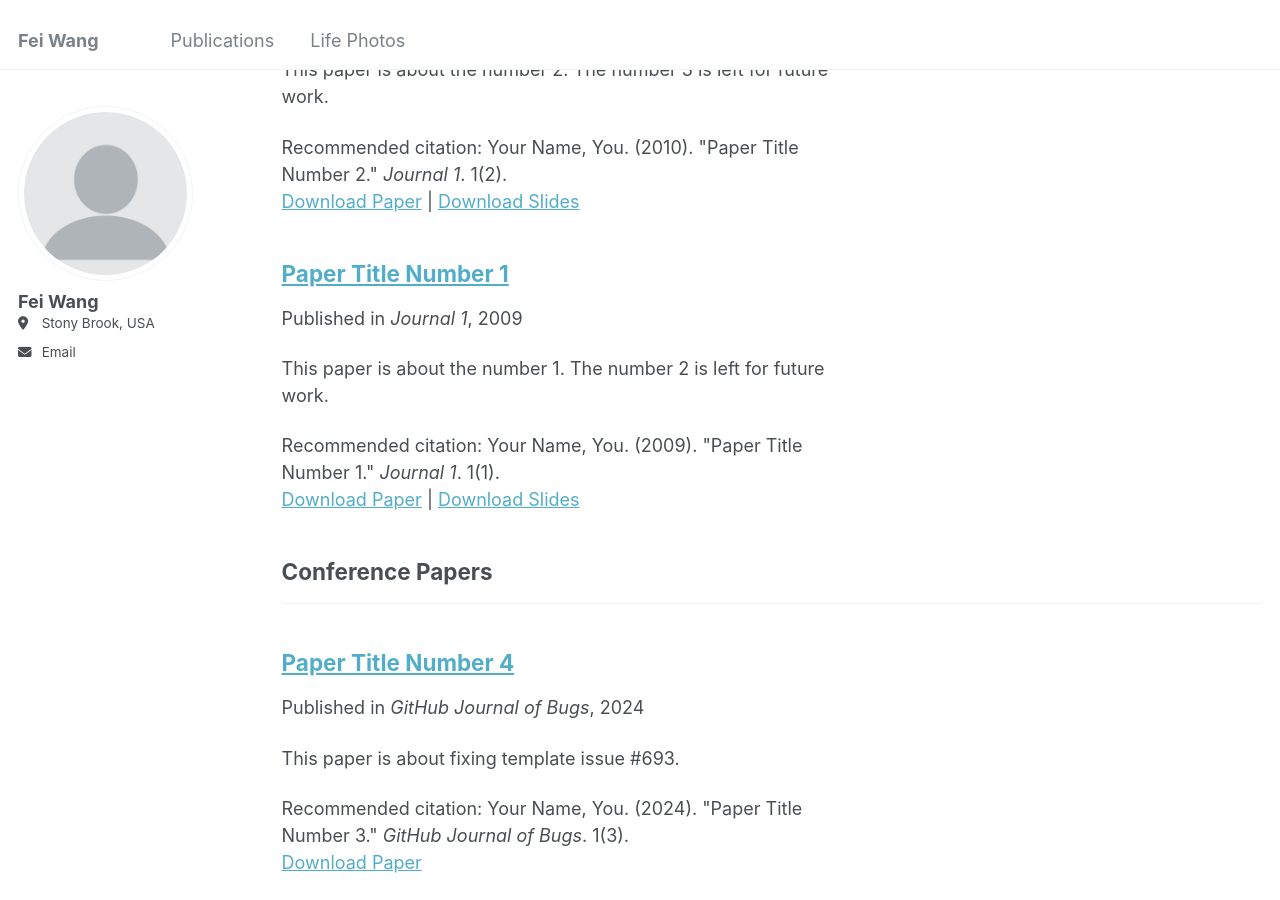
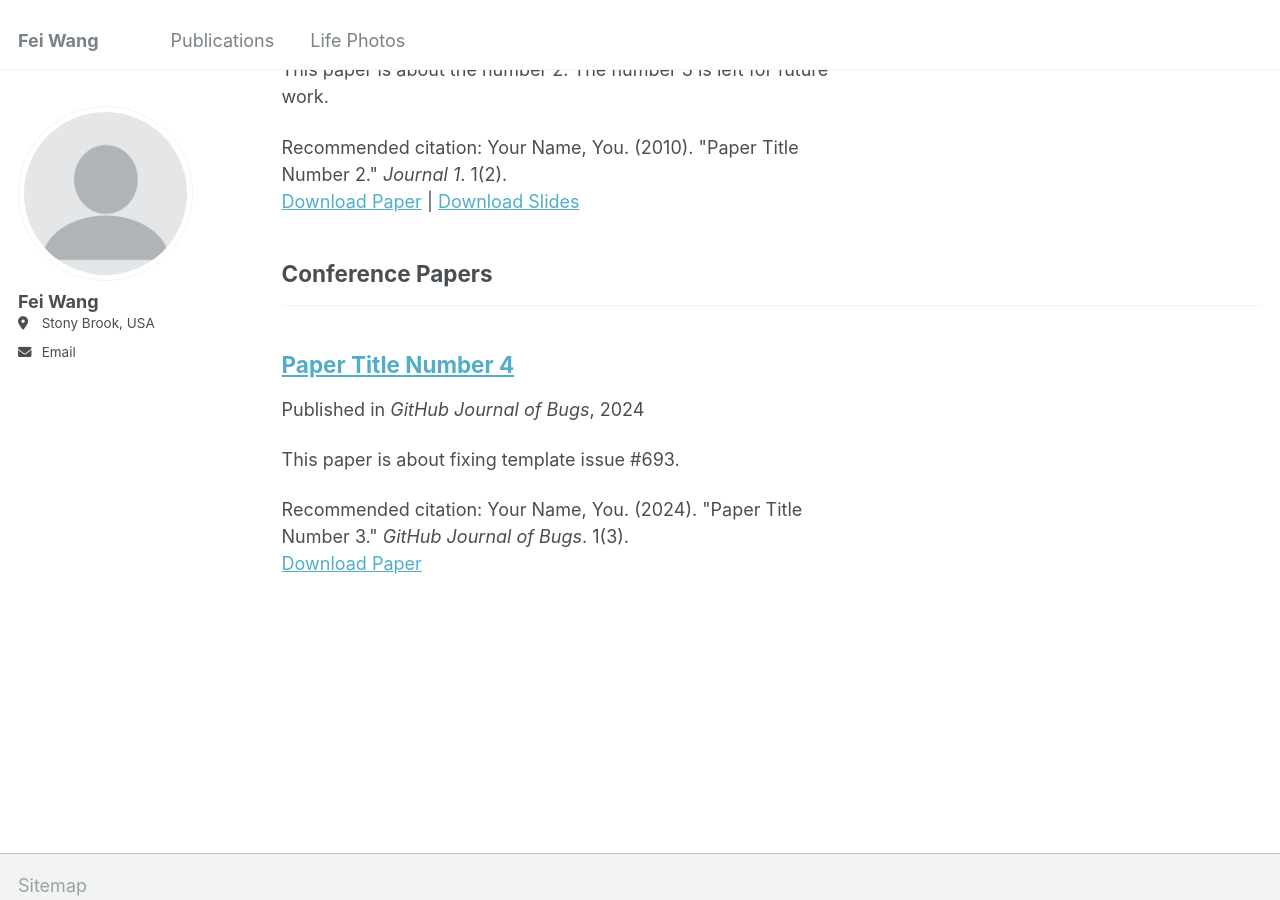
Before and after one commit to feiwang2004/feiwang2004.github.io, a Jekyll site: the page built from _pages/publications.html, in a window 1280 px wide and 900 px high, scrolled down 608 px. Built offline with Jekyll 4.4.1, drawn with Linux system fonts in a browser that asks for light colours.

Commit message:
Update 2009-10-01-paper-title-number-1.md

```diff
--- a/_publications/2009-10-01-paper-title-number-1.md
+++ b/_publications/2009-10-01-paper-title-number-1.md
@@ -1,14 +1 @@
----
-title: "Paper Title Number 1"
-collection: publications
-category: manuscripts
-permalink: /publication/2009-10-01-paper-title-number-1
-excerpt: 'This paper is about the number 1. The number 2 is left for future work.'
-date: 2009-10-01
-venue: 'Journal 1'
-slidesurl: 'http://academicpages.github.io/files/slides1.pdf'
-paperurl: 'http://academicpages.github.io/files/paper1.pdf'
-citation: 'Your Name, You. (2009). &quot;Paper Title Number 1.&quot; <i>Journal 1</i>. 1(1).'
----
-
-The contents above will be part of a list of publications, if the user clicks the link for the publication than the contents of section will be rendered as a full page, allowing you to provide more information about the paper for the reader. When publications are displayed as a single page, the contents of the above "citation" field will automatically be included below this section in a smaller font.
+none
```
